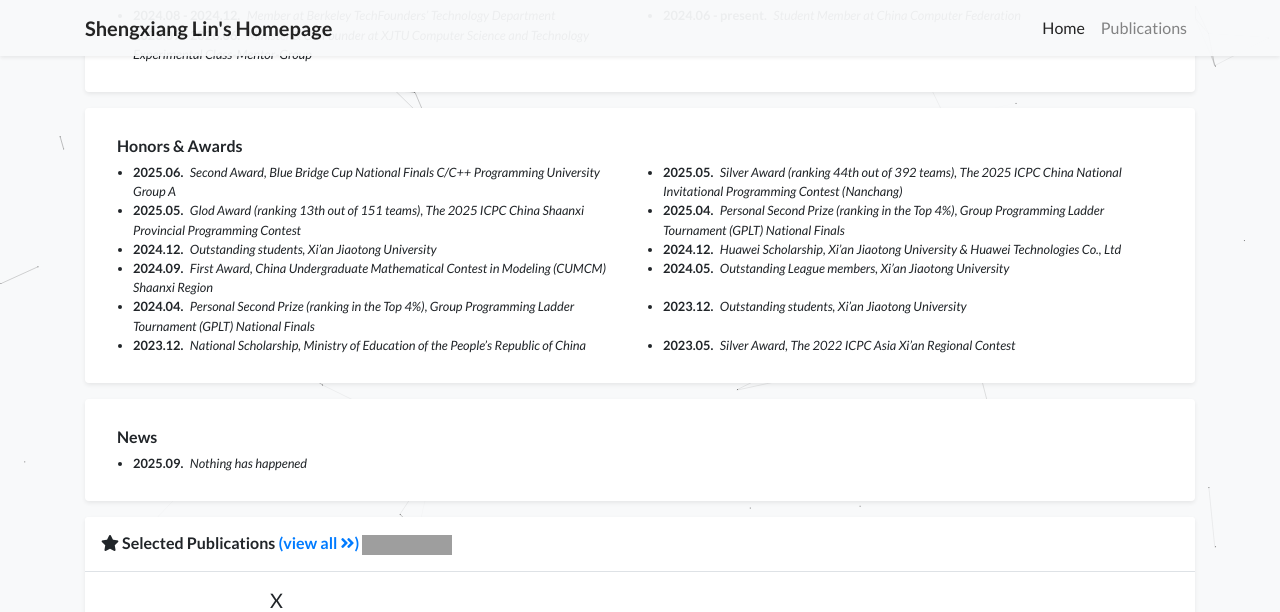
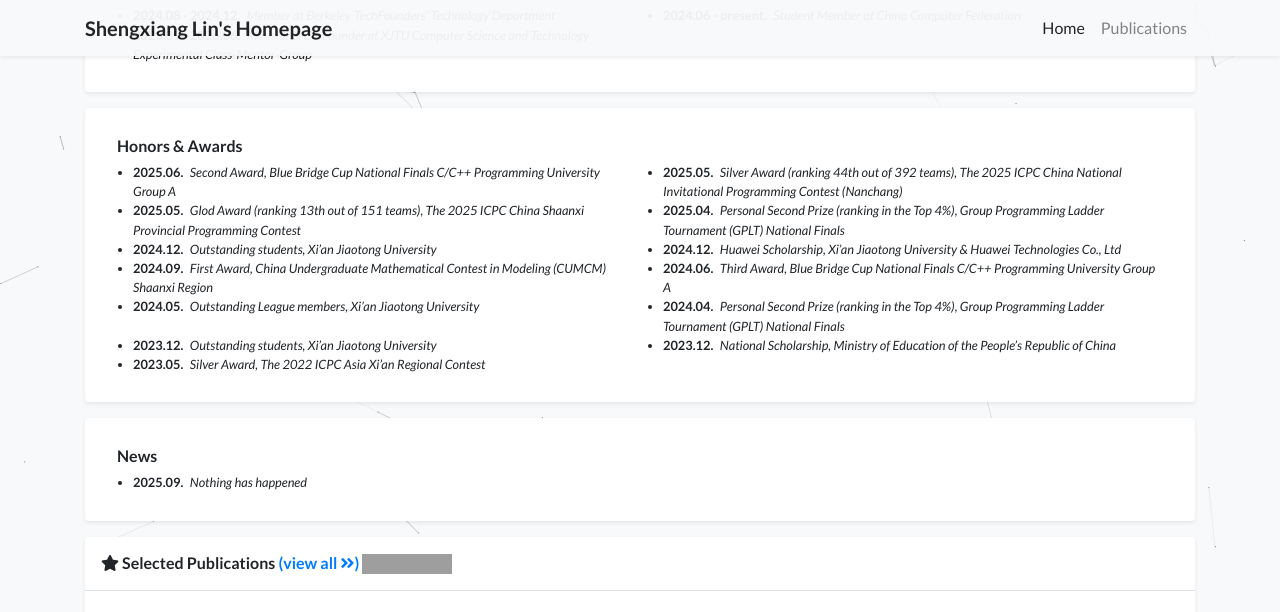
Before and after one commit to Lin-Shengxiang/Lin-Shengxiang.github.io, a Jekyll site: the page built from index.html, in a window 1280 px wide and 900 px high, scrolled down 935 px, cut to the strip 0-612 px from the top of the window. Built offline with Jekyll 4.4.1, drawn with Linux system fonts in a browser that asks for light colours; a style sheet for code colours, icons or effects is not loaded; grey boxes are pictures that could not be loaded.

Commit message:
Update profile.yml

```diff
--- a/_data/profile.yml
+++ b/_data/profile.yml
@@ -75,6 +75,8 @@ awards:
   date: 2024.12
 - name: First Award, China Undergraduate Mathematical Contest in Modeling (CUMCM) Shaanxi Region
   date: 2024.09
+- name: Third Award, Blue Bridge Cup National Finals C/C++ Programming University Group A
+  date: 2024.06
 - name: Outstanding League members, Xi’an Jiaotong University
   date: 2024.05
 - name: Personal Second Prize (ranking in the Top 4%), Group Programming Ladder Tournament (GPLT) National Finals
```
